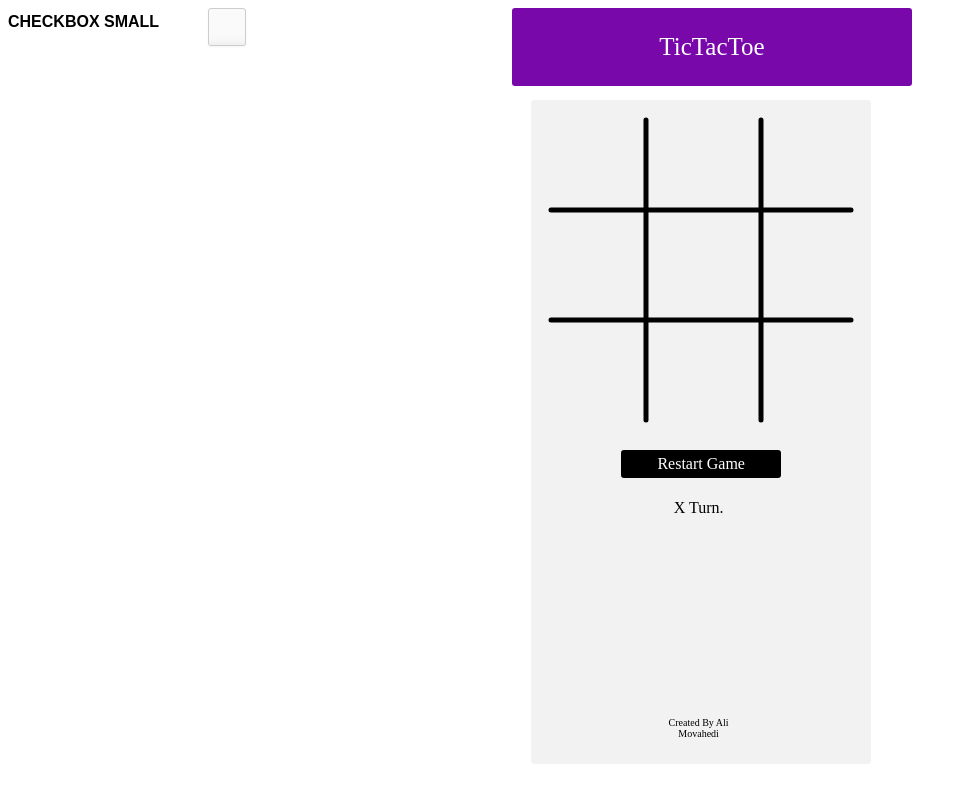
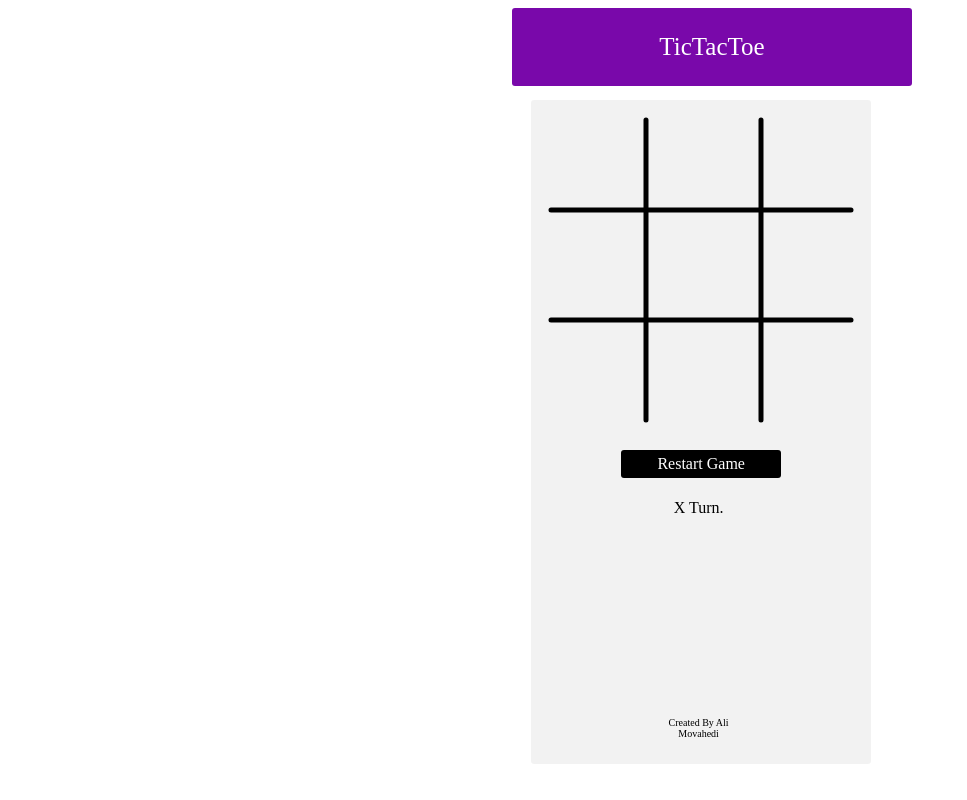
Before and after one commit to amovah/TicTacToeOffline, a plain HTML site: page index.html in a window 1280 px wide. Shown: the whole page, without its empty margins (0-967 px from the left). Drawn offline with Linux system fonts and the light colour scheme.

Commit message:
Update index.html

```diff
--- a/index.html
+++ b/index.html
@@ -15,16 +15,6 @@
       <p id="gamestatus" class="status"></p>
       <p class="creater">Created By Ali Movahedi</p>
     </div>
-
-
-
-
-      <div>
-    <div class="tag">Checkbox Small</div>
-    <input type="checkbox" id="checkbox-1-1" class="regular-checkbox big-checkbox" /><label for="checkbox-1-1"></label>
-  </div>
-
-
   </body>
   <script src="./javascript.js"></script>
 </html>
```
